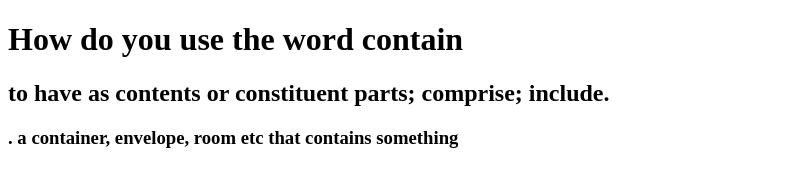
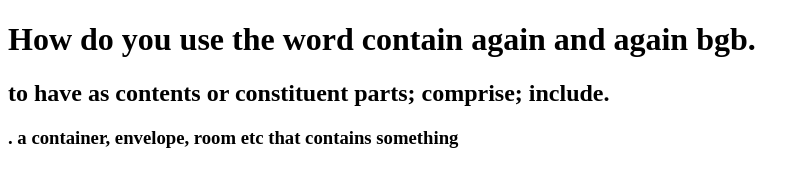
Before and after one commit to Bilkish-akther/my-third-repo, a plain HTML site: page index.html in a window 1280 px wide. Shown: the whole page, without its empty margins (0-810 px from the left). Drawn offline with Linux system fonts and the light colour scheme.

```diff
--- a/index.html
+++ b/index.html
@@ -7,7 +7,7 @@
     <title>Document</title>
 </head>
 <body>
-   <h1>How do you use the word contain</h1>
+   <h1>How do you use the word contain again and again bgb.</h1>
    <h2>to have as contents or constituent parts; comprise; include.</h2>
    <h3>. a container, envelope, room etc that contains something</h3>
 </body>
```
